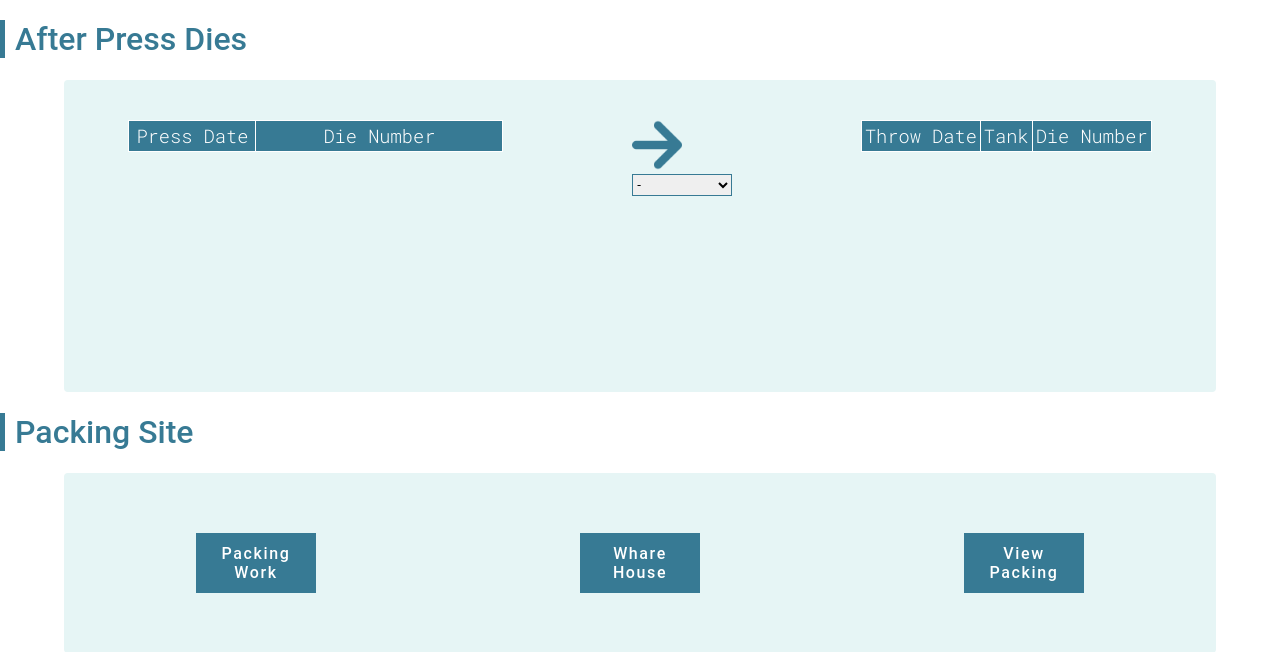
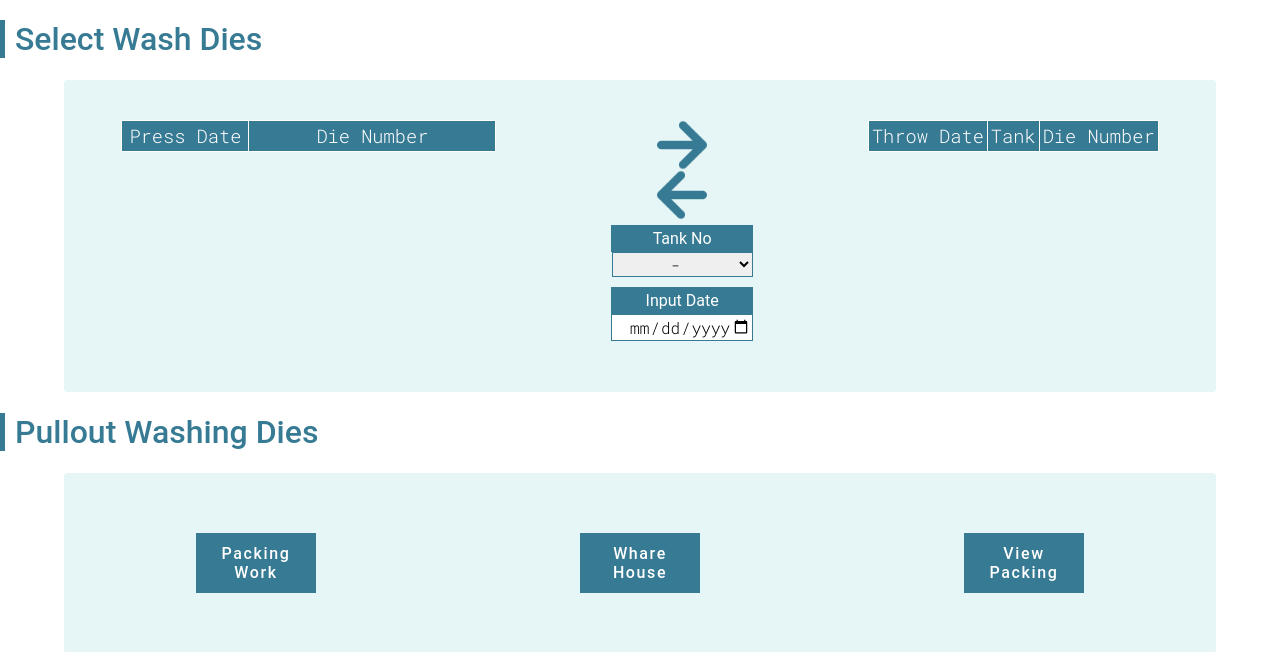
Before and after one commit to OdaSeiji/ex0.20, a PHP site: page /DieMaitenance.html in a window 1280 px wide. Shown: the part 51-703 px from the top of the page. Run offline with PHP 8.4, Linux system fonts and the light colour scheme; data that the repository does not hold is empty; some web fonts are replaced.

Commit message:
washing_tank

```diff
--- a/DieMaitenance.html
+++ b/DieMaitenance.html
@@ -6,6 +6,10 @@
     <link rel="stylesheet" href="./css/main.css" />
     <link rel="stylesheet" href="./css/toppage.css" />
     <link rel="stylesheet" href="./css/DieMaitenance.css" />
+    <link
+      href="https://fonts.googleapis.com/css2?family=Roboto+Mono:wght@300;400;500&amp;display=swap"
+      rel="stylesheet"
+    />
     <title>Document</title>
   </head>
   <body>
@@ -34,7 +38,7 @@
     </header>
 
     <div class="main__wrapper">
-      <h1 class="translation">After Press Dies</h1>
+      <h1 class="translation">Select Wash Dies</h1>
       <div class="button-container after_press_dies">
         <table id="after_press_dies__table">
           <thead>
@@ -44,16 +48,37 @@
           </thead>
           <tbody></tbody>
         </table>
-        <div>
-          <img src="./img/right_arrow.png" alt="arrow" width="50" height="50" />
+        <div id="set_washing_dies__div">
+          <img
+            src="./img/right_arrow-1.png"
+            alt="arrow"
+            width="50"
+            height="50"
+          />
+          <img
+            id="remove_die__arrow"
+            src="./img/right_arrow-1.png"
+            alt="arrow"
+            width="50"
+            height="50"
+          />
+          <div class="input__wrapper">
+            <div class="title__wrapper">
+              <div class="title__letters">Tank No</div>
+            </div>
+            <select name="" id="tank_number__select">
+              <option value="0">-</option>
+              <option value="1">No.1 tank</option>
+              <option value="2">No.2 tank</option>
+              <option value="3">No.3 tank</option>
+              <option value="4">No.4 tank</option>
+            </select>
+          </div>
           <div>
-            <select name="" id="">
-              <option value="0">-</option>
-              <option value="1">1</option>
-              <option value="2">2</option>
-              <option value="3">3</option>
-              <option value="4">4</option>
-            </select>
+            <div class="input__wrapper">
+              <div class="title__wrapper">Input Date</div>
+              <input id="washing_date__input" type="date" />
+            </div>
           </div>
         </div>
         <table id="washing_dies__table">
@@ -67,7 +92,7 @@
           <tbody></tbody>
         </table>
       </div>
-      <h1 class="translation">Packing Site</h1>
+      <h1 class="translation">Pullout Washing Dies</h1>
       <div class="button-container">
         <button class="translation">Packing Work</button>
         <button class="translation">Whare House</button>
--- a/css/DieMaitenance.css
+++ b/css/DieMaitenance.css
@@ -21,3 +21,23 @@ table#after_press_dies__table {
     width: 240px;
   }
 }
+
+div#set_washing_dies__div {
+  text-align: center;
+  display: flex;
+  flex-direction: column;
+  align-items: center;
+  .title__wrapper {
+    width: 140px;
+  }
+  select#tank_number__select {
+    text-align: center;
+    width: 141px;
+  }
+  input#washing_date__input {
+    width: 139px;
+  }
+  img#remove_die__arrow {
+    transform: rotate(180deg);
+  }
+}
--- a/css/main.css
+++ b/css/main.css
@@ -258,7 +258,38 @@ input {
   padding: 0px 2px;
 }
 select {
-  width: 100px;
-  height: 22px;
+  /* width: 100px; */
+  /* height: 22px; */
   border: 1px solid #377a94;
+  /* width: calc(183px - 3px); */
+  width: calc(183px - 2px);
+  height: 25px;
+  padding: 0 1px 0 0;
+  font-family: "Roboto Mono", monospace;
+  font-weight: 300;
+  font-size: 12pt;
 }
+.input__wrapper {
+  margin: 5px 0 5px 0;
+}
+.title__wrapper {
+  height: 25px;
+  width: 180px;
+  display: flex;
+  flex-direction: row;
+  justify-content: center;
+  align-items: center;
+  border: 1px solid;
+  border-color: #377a94;
+  background-color: #377a94;
+  color: white;
+  font-size: 12pt;
+}
+input {
+  width: calc(180px - 1px);
+  height: 25px;
+  padding: 0 1px 0 0;
+  font-family: "Roboto Mono", monospace;
+  font-weight: 300;
+  font-size: 12pt;
+}
```
Also changed, not shown: documents/memo.md (+62 -2 lines), img/right_arrow-1.png (renamed from img/right_arrow.png), img/right_arrow-2.png (added).
